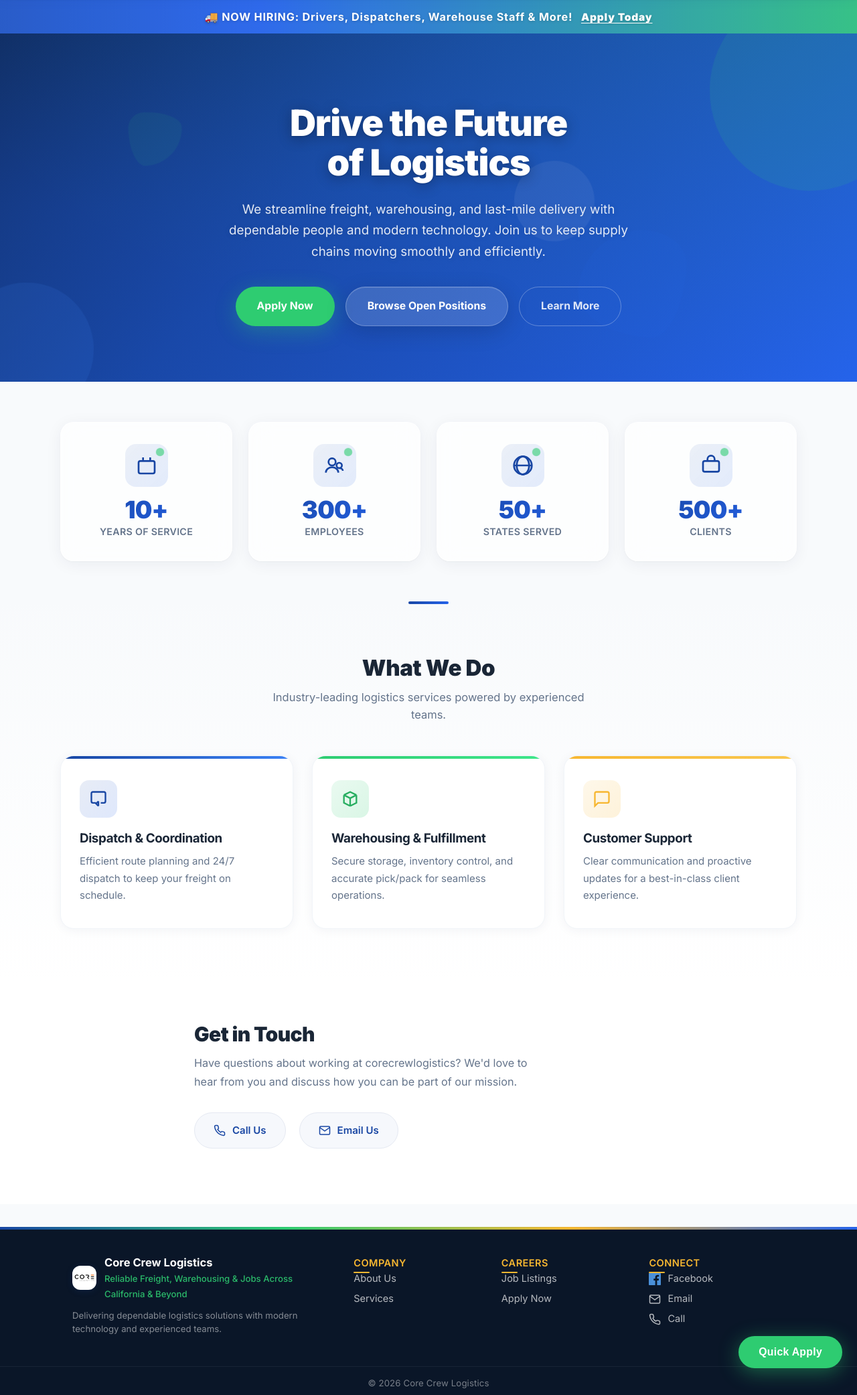
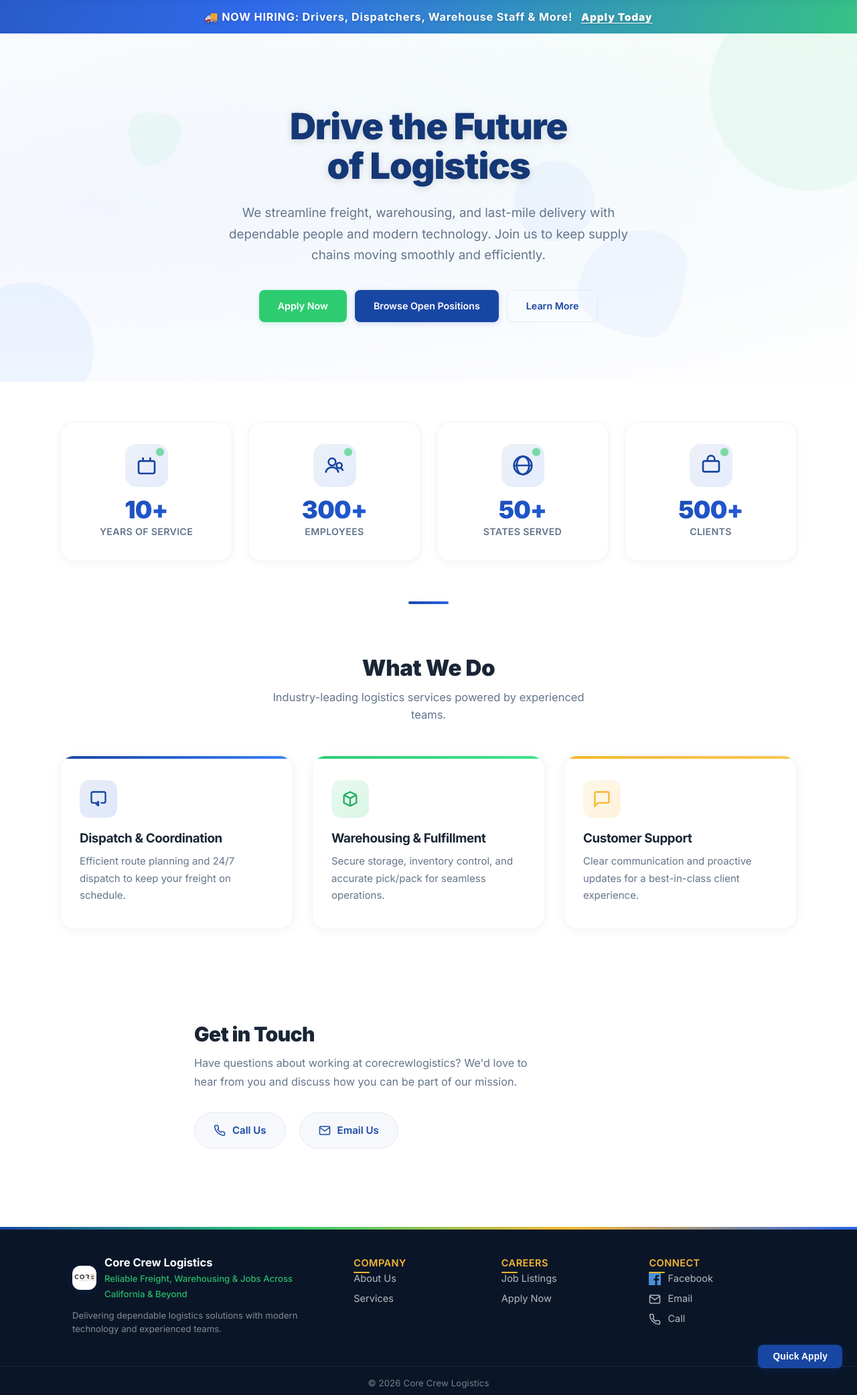
Before and after one commit to LOBEG/CORECREW, a Node server app: page / in a window 1280 px wide. Shown: the part 61-2144 px from the top of the page at 67% size. Run offline with Node 20, Linux system fonts and the light colour scheme.

Commit message:
Add files via upload

```diff
--- a/src/public/styles.css
+++ b/src/public/styles.css
@@ -12,7 +12,7 @@
   --accent-green: #2ecc71;
   --accent-green-dark: #27ae60;
   --accent-orange: #f7b731;
-  --background: #f8fafc;
+  --background: #ffffff;
   --surface: #fff;
   --surface-dark: #f1f5f9;
   --surface-darker: #e2e8f0;
@@ -814,21 +814,22 @@ a:hover {
   right: 22px;
   bottom: 40px;
   z-index: 2001;
-  background: var(--accent-green);
+  background: var(--primary);
   color: #fff;
-  border-radius: 100px;
-  padding: 13px 26px;
-  font-size: 1.05rem;
-  font-weight: 700;
-  box-shadow: 0 6px 24px 0 rgba(24, 70, 163, 0.22);
+  border-radius: 8px;
+  padding: 10px 22px;
+  font-size: 0.92rem;
+  font-weight: 600;
+  box-shadow: 0 2px 12px 0 rgba(24, 70, 163, 0.2);
   border: none;
   cursor: pointer;
-  transition: background 0.2s, box-shadow 0.2s;
+  transition: all 0.25s cubic-bezier(.4,0,.2,1);
 }
 .quick-apply-float-btn:hover {
-  background: var(--primary-light);
+  background: var(--primary-dark);
   color: #fff;
-  box-shadow: 0 12px 32px 0 rgba(24, 70, 163, 0.18);
+  box-shadow: 0 4px 20px 0 rgba(24, 70, 163, 0.3);
+  transform: translateY(-2px);
 }
 
 /* Hide the old Quick Apply box */
--- a/src/routes/apply.js
+++ b/src/routes/apply.js
@@ -149,7 +149,7 @@ router.get('/interview', requireSession, (req, res) => {
   });
 });
 
-router.post('/interview', requireSession, express.urlencoded({ extended: true }), async (req, res) => {
+router.post('/interview', requireSession, async (req, res) => {
   if (!req.session.applicationDraft) {
     console.log('No application draft found, redirecting to /apply');
     return res.redirect('/apply');
--- a/src/views/index.ejs
+++ b/src/views/index.ejs
@@ -95,7 +95,7 @@
       .hero-3d {
         position: relative;
         overflow: hidden;
-        background: var(--gradient-hero);
+        background: #fff;
         padding: 100px 0 80px;
         min-height: 520px;
         display: flex;
@@ -109,8 +109,8 @@
         left: -50%;
         width: 200%;
         height: 200%;
-        background: radial-gradient(ellipse at 30% 50%, rgba(37,99,235,0.15) 0%, transparent 60%),
-                    radial-gradient(ellipse at 70% 20%, rgba(46,204,113,0.1) 0%, transparent 50%);
+        background: radial-gradient(ellipse at 30% 50%, rgba(37,99,235,0.06) 0%, transparent 60%),
+                    radial-gradient(ellipse at 70% 20%, rgba(46,204,113,0.04) 0%, transparent 50%);
         pointer-events: none;
       }
       .hero-particles {
@@ -122,7 +122,7 @@
       .hero-particle {
         position: absolute;
         border-radius: 50%;
-        opacity: 0.12;
+        opacity: 0.06;
       }
       .hero-particle:nth-child(1) {
         width: 300px; height: 300px;
@@ -138,17 +138,17 @@
       }
       .hero-particle:nth-child(3) {
         width: 120px; height: 120px;
-        background: #fff;
+        background: var(--primary-light);
         top: 40%; left: 60%;
         animation: float 12s ease-in-out infinite 2s;
-        opacity: 0.06;
+        opacity: 0.04;
       }
       .hero-particle:nth-child(4) {
         width: 80px; height: 80px;
         background: var(--accent-green);
         top: 20%; left: 15%;
         animation: floatReverse 9s ease-in-out infinite 1s;
-        opacity: 0.08;
+        opacity: 0.05;
         border-radius: 30% 70% 70% 30% / 30% 30% 70% 70%;
       }
       .hero-particle:nth-child(5) {
@@ -156,7 +156,7 @@
         background: var(--primary-light);
         bottom: 10%; right: 20%;
         animation: float 11s ease-in-out infinite 3s;
-        opacity: 0.07;
+        opacity: 0.04;
         border-radius: 60% 40% 30% 70% / 60% 30% 70% 40%;
       }
       .hero-inner {
@@ -171,23 +171,21 @@
       .hero-inner .hero-title {
         font-size: 3.6rem;
         font-weight: 900;
-        color: #fff;
+        color: var(--primary-dark);
         line-height: 1.1;
         margin-bottom: 24px;
-        text-shadow: 0 4px 20px rgba(0,0,0,0.3), 0 1px 3px rgba(0,0,0,0.2);
         letter-spacing: -0.02em;
       }
       .hero-inner .hero-desc {
         font-size: 1.25rem;
-        color: rgba(255,255,255,0.88);
+        color: var(--text-muted);
         line-height: 1.7;
         max-width: 600px;
         margin: 0 auto 36px;
-        text-shadow: 0 1px 8px rgba(0,0,0,0.15);
       }
       .hero-actions {
         display: flex;
-        gap: 16px;
+        gap: 12px;
         justify-content: center;
         flex-wrap: wrap;
       }
@@ -195,55 +193,58 @@
         display: inline-flex;
         align-items: center;
         gap: 8px;
-        padding: 16px 32px;
-        border-radius: 100px;
-        font-weight: 700;
-        font-size: 1.05rem;
+        padding: 12px 28px;
+        border-radius: 8px;
+        font-weight: 600;
+        font-size: 0.95rem;
         text-decoration: none;
-        transition: all 0.35s cubic-bezier(.4,0,.2,1);
+        transition: all 0.25s cubic-bezier(.4,0,.2,1);
         border: none;
         cursor: pointer;
         position: relative;
         overflow: hidden;
       }
       .hero-btn-primary {
-        background: rgba(255,255,255,0.15);
-        backdrop-filter: blur(12px);
-        -webkit-backdrop-filter: blur(12px);
+        background: var(--primary);
         color: #fff;
-        border: 1px solid rgba(255,255,255,0.25);
-        box-shadow: 0 8px 32px rgba(0,0,0,0.15), inset 0 1px 0 rgba(255,255,255,0.1);
+        box-shadow: 0 2px 8px rgba(24,70,163,0.18);
       }
       .hero-btn-primary:hover {
-        background: rgba(255,255,255,0.25);
-        transform: translateY(-3px);
-        box-shadow: 0 12px 40px rgba(0,0,0,0.2), inset 0 1px 0 rgba(255,255,255,0.15);
+        background: var(--primary-dark);
+        transform: translateY(-2px);
+        box-shadow: 0 4px 16px rgba(24,70,163,0.25);
+        color: #fff;
+        text-decoration: none;
       }
       .hero-btn-accent {
         background: var(--accent-green);
         color: #fff;
-        box-shadow: 0 8px 32px rgba(46,204,113,0.3);
+        box-shadow: 0 2px 8px rgba(46,204,113,0.2);
       }
       .hero-btn-accent:hover {
         background: var(--accent-green-dark);
-        transform: translateY(-3px);
-        box-shadow: 0 12px 40px rgba(46,204,113,0.4);
+        transform: translateY(-2px);
+        box-shadow: 0 4px 16px rgba(46,204,113,0.3);
+        color: #fff;
+        text-decoration: none;
       }
       .hero-btn-ghost {
         background: transparent;
-        color: rgba(255,255,255,0.85);
-        border: 1px solid rgba(255,255,255,0.3);
+        color: var(--primary);
+        border: 1.5px solid var(--border);
       }
       .hero-btn-ghost:hover {
-        background: rgba(255,255,255,0.1);
-        color: #fff;
+        background: var(--surface-dark);
+        border-color: var(--primary-light);
+        color: var(--primary);
         transform: translateY(-2px);
+        text-decoration: none;
       }
       @media (max-width: 768px) {
         .hero-3d { padding: 70px 0 60px; min-height: 420px; }
         .hero-inner .hero-title { font-size: 2.4rem; }
         .hero-inner .hero-desc { font-size: 1.05rem; }
-        .hero-btn { padding: 13px 24px; font-size: 0.95rem; }
+        .hero-btn { padding: 10px 22px; font-size: 0.92rem; }
       }
       @media (max-width: 480px) {
         .hero-3d { padding: 50px 0 40px; min-height: 360px; }
@@ -254,7 +255,7 @@
       /* ===== STATS SECTION ===== */
       .stats-3d {
         padding: 60px 24px;
-        background: var(--background);
+        background: #fff;
         position: relative;
       }
       .stats-3d-grid {
@@ -265,17 +266,15 @@
         margin: 0 auto;
       }
       .stat-3d {
-        background: rgba(255,255,255,0.7);
-        backdrop-filter: blur(16px);
-        -webkit-backdrop-filter: blur(16px);
-        border: 1px solid rgba(255,255,255,0.6);
+        background: #fff;
+        border: 1px solid var(--border-light);
         border-radius: var(--radius-lg);
         padding: 32px 20px;
         text-align: center;
         transition: all 0.4s cubic-bezier(.4,0,.2,1);
         position: relative;
         overflow: hidden;
-        box-shadow: 0 4px 24px rgba(16,42,72,0.06), 0 1px 3px rgba(16,42,72,0.04);
+        box-shadow: 0 2px 12px rgba(16,42,72,0.05);
         perspective: 1000px;
       }
       .stat-3d::before {
@@ -339,7 +338,7 @@
       /* ===== WHAT WE DO ===== */
       .wwd-section {
         padding: 80px 24px;
-        background: linear-gradient(180deg, var(--background) 0%, #fff 100%);
+        background: #fff;
         position: relative;
       }
       .wwd-section::before {
@@ -489,23 +488,23 @@
         right: 22px;
         bottom: 40px;
         z-index: 2001;
-        background: var(--accent-green);
+        background: var(--primary);
         color: #fff;
-        border-radius: 100px;
-        padding: 15px 30px;
-        font-size: 1.05rem;
-        font-weight: 700;
-        box-shadow: 0 8px 32px rgba(46,204,113,0.3), 0 2px 8px rgba(0,0,0,0.1);
+        border-radius: 8px;
+        padding: 10px 22px;
+        font-size: 0.92rem;
+        font-weight: 600;
+        box-shadow: 0 2px 12px rgba(24,70,163,0.2);
         border: none;
         cursor: pointer;
-        transition: all 0.3s cubic-bezier(.4,0,.2,1);
-        letter-spacing: 0.02em;
+        transition: all 0.25s cubic-bezier(.4,0,.2,1);
+        letter-spacing: 0.01em;
       }
       .quick-apply-float-btn:hover {
-        background: var(--primary-light);
+        background: var(--primary-dark);
         color: #fff;
-        box-shadow: 0 12px 40px rgba(24,70,163,0.25);
-        transform: translateY(-3px) scale(1.03);
+        box-shadow: 0 4px 20px rgba(24,70,163,0.3);
+        transform: translateY(-2px);
       }
 
       /* ===== QUICK APPLY MODAL ===== */
@@ -561,11 +560,11 @@
       }
       .quick-apply-card { display: none !important; }
       @media (max-width: 768px) {
-        .quick-apply-float-btn { right: 10px; bottom: 10px; font-size: 1rem; padding: 10px 15px; }
+        .quick-apply-float-btn { right: 10px; bottom: 10px; font-size: 0.88rem; padding: 8px 16px; }
         .quick-apply-modal-content { max-width: 95vw; }
       }
       @media (max-width: 600px) {
-        .quick-apply-float-btn { font-size: 0.98rem; padding: 8px 10px; }
+        .quick-apply-float-btn { font-size: 0.85rem; padding: 7px 14px; }
       }
 
       /* ===== FOOTER ===== */
```
Also changed, not shown: other parts of src/public/styles.css (+24 -21 lines), src/views/application-submitted.ejs (+8 -8 lines).
